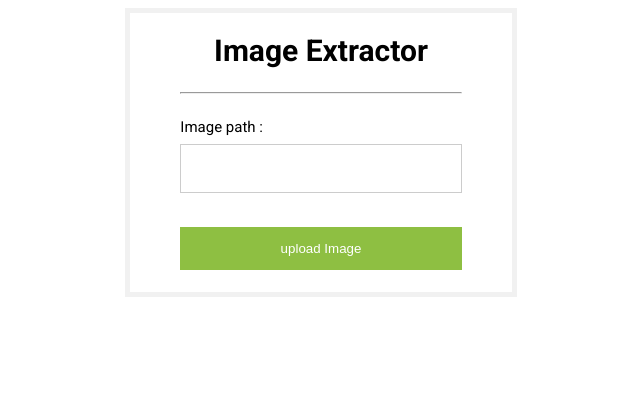
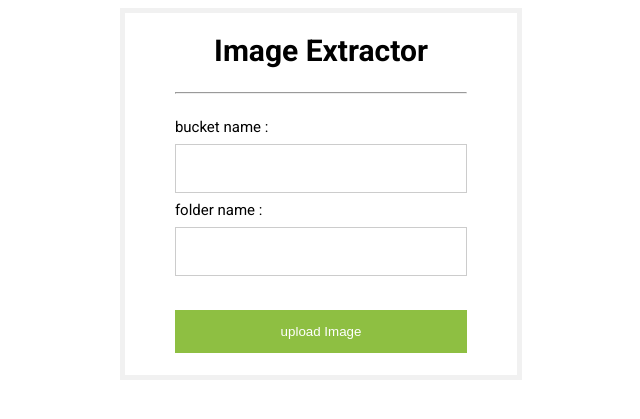
Before and after one commit to theshanbhag/drug_data_extractor, a Flask app: page / in a window 1280 px wide. Shown: the top 419 px of the page, without its empty margins (319-959 px from the left). Run offline with Flask 2, Linux system fonts and the light colour scheme.

Commit message:
updated template

```diff
--- a/main.py
+++ b/main.py
@@ -1,6 +1,7 @@
 from flask import Flask, render_template, request, redirect
 from google.cloud import vision
 from google.cloud.vision_v1 import AnnotateImageResponse
+from google.cloud import storage
 import json
 import pymongo
 import configparser
@@ -24,34 +25,29 @@ def homepage():
 def docs():
     # get file path from frontend
     args = request.args
-    file_path = args['Bucket path']
+    bucket_name = args['Bucket name']
+    folder_name = args['Folder name']
+    storage_client = storage.Client()
+    bucket = storage.Bucket(storage_client, bucket_name)
+    try:
+        blobs = bucket.list_blobs(prefix=folder_name)
+        for blob in blobs:
+            print(blob.name)
+            blob_source = vision.Image(
+                source=vision.ImageSource(image_uri="gs://" + str(bucket_name) + "/" +str(blob.name)))
+            results = vision_client.text_detection(image=blob_source)
+            serialized_proto_plus = AnnotateImageResponse.serialize(results)
+            response = AnnotateImageResponse.deserialize(serialized_proto_plus)
+            response_json = AnnotateImageResponse.to_json(response)
+            response = json.loads(response_json)
+            try:
+                mycol.insert_one(response["fullTextAnnotation"])
+            except Exception as e:
+                print(e)
+    except Exception as e:
+        print(str(e))
 
-    # extract data using Google vision API
-    blob_source = vision.Image(source=vision.ImageSource(image_uri=file_path))
-    results = vision_client.text_detection(image=blob_source)
-
-    # Serialize the data and convert to json format
-    serialized_proto_plus = AnnotateImageResponse.serialize(results)
-    response = AnnotateImageResponse.deserialize(serialized_proto_plus)
-    response_json = AnnotateImageResponse.to_json(response)
-    response = json.loads(response_json)
-
-    try:
-        mycol.insert_one(response)
-    except Exception as e:
-        print(e)
-        return "Exception occurred :" + str(e)
     return render_template("success.html")
-
-
-@app.route("/find", methods=['GET'])
-def find():
-    args = request.args
-    print("Hello World !!!!!")
-    x = mycol.find_one({"Name": args["find"]})
-    print(x.values())
-
-    return render_template("find.html", Names=x.items())
 
 
 if __name__ == "__main__":
--- a/templates/index.html
+++ b/templates/index.html
@@ -118,8 +118,10 @@
       <div class="formcontainer">
       <hr/>
       <div class="container">
-        <label for="gcs_path">Image path :</label>
-        <input type="text" id="gcs_path" name="Bucket path"><br>
+        <label for="bucket_name">bucket name :</label>
+        <input type="text" id="bucket_name" name="Bucket name"><br>
+        <label for="folder_name">folder name :</label>
+        <input type="text" id="folder_name" name="Folder name"><br>
 
       </div>
       <button type="submit" formaction='/submit'>upload Image</button>
```
